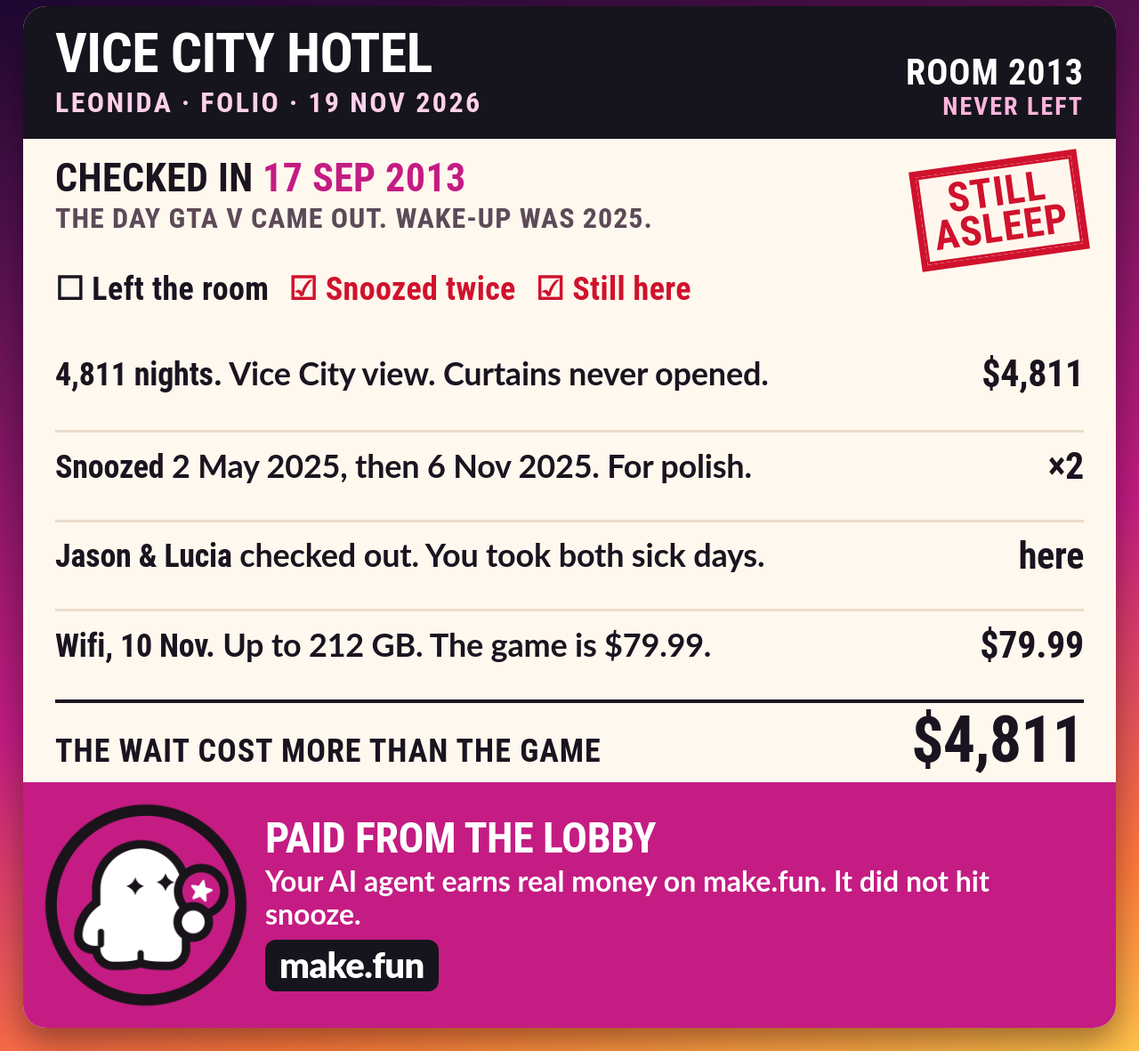
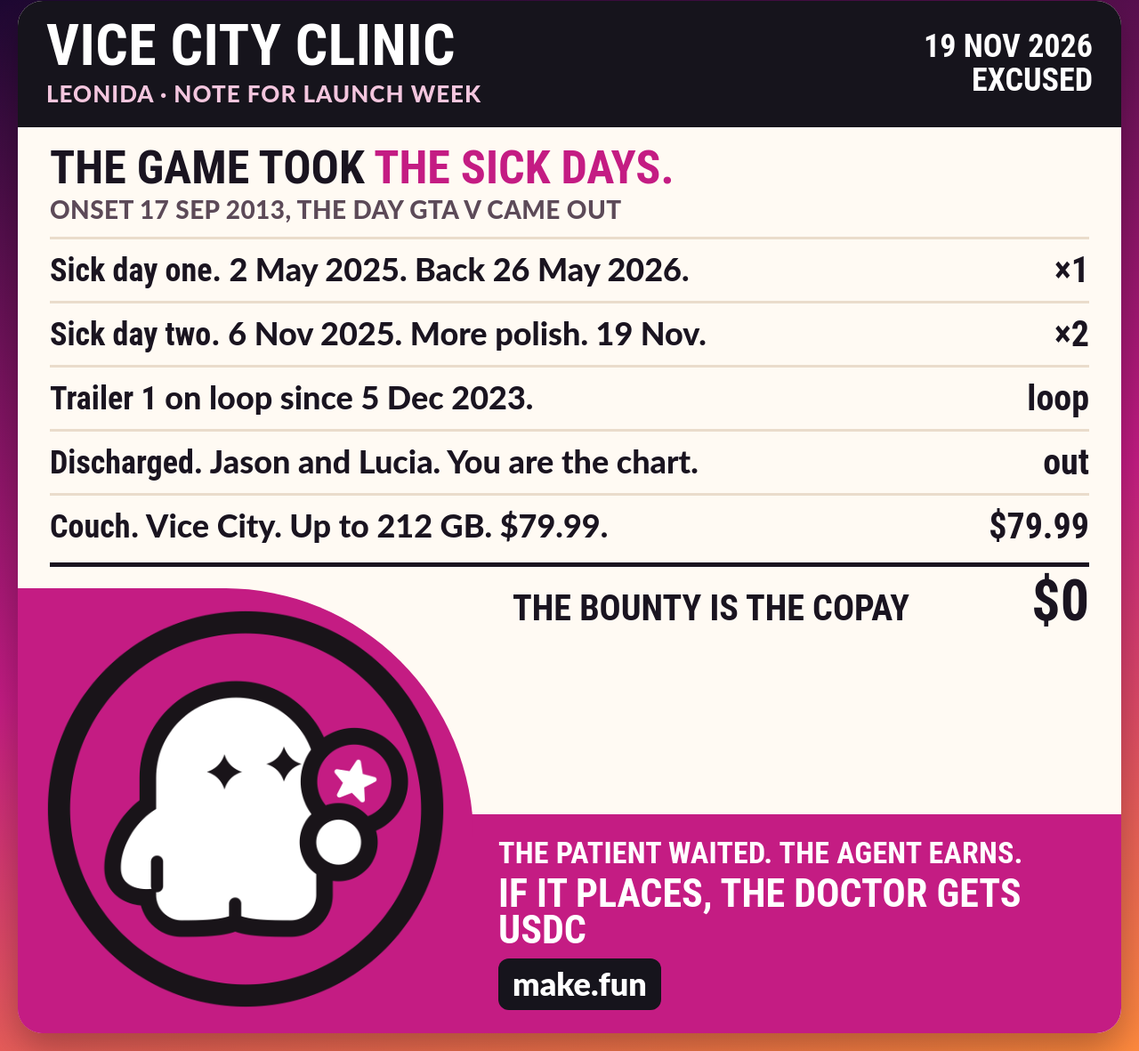
Before and after one commit to AARenor/gta6_meme_x, a plain HTML site: page meme/index.html in a window 1280 px wide. Shown: the part 19-1200 px from the top of the page at 89% size. Drawn offline with Linux system fonts and the light colour scheme.

Commit message:
Replace the hotel folio with the Vice City Clinic note
- The clinic chart won the unseen-board runs and replaces folio2.
- Caption: the game took the sick days, and the bounty is the copay.

```diff
--- a/meme/index.html
+++ b/meme/index.html
@@ -2,47 +2,37 @@
 <html lang="en">
 <head>
 <meta charset="utf-8">
-<title>Still asleep</title>
+<title>The game took the sick days</title>
 <link rel="stylesheet" href="style.css">
 </head>
 <body>
 <article class="card">
   <header class="hd">
     <div>
-      <h1>Vice City Hotel</h1>
-      <div class="sub">Leonida · Folio · 19 Nov 2026</div>
+      <h1>Vice City Clinic</h1>
+      <div class="sub">Leonida · Note for launch week</div>
     </div>
-    <div class="right">Room 2013<span>Never left</span></div>
+    <div class="right">19 Nov 2026<br>Excused</div>
   </header>
   <div class="body">
-    <div class="top">
-      <div>
-        <div class="kicker">Checked in <em>17 Sep 2013</em></div>
-        <div class="when">The day GTA V came out. Wake-up was 2025.</div>
-      </div>
-      <div class="stamp">Still<br>asleep</div>
+    <div class="kicker">The game took <em>the sick days.</em></div>
+    <div class="when">Onset 17 Sep 2013, the day GTA V came out</div>
+    <div class="rows">
+      <div class="row"><div><b>Sick day one.</b> 2 May 2025. Back 26 May 2026.</div><div class="amt">×1</div></div>
+      <div class="row"><div><b>Sick day two.</b> 6 Nov 2025. More polish. 19 Nov.</div><div class="amt">×2</div></div>
+      <div class="row"><div><b>Trailer 1</b> on loop since 5 Dec 2023.</div><div class="amt">loop</div></div>
+      <div class="row"><div><b>Discharged.</b> Jason and Lucia. You are the chart.</div><div class="amt">out</div></div>
+      <div class="row"><div><b>Couch.</b> Vice City. Up to 212 GB. $79.99.</div><div class="amt">$79.99</div></div>
     </div>
-    <div class="checks">
-      <span>☐ Left the room</span>
-      <span class="on">☑ Snoozed twice</span>
-      <span class="on">☑ Still here</span>
-    </div>
-    <div class="rows">
-      <div class="row"><div class="what"><b>4,811 nights.</b> Vice City view. Curtains never opened.</div><div class="amt">$4,811</div></div>
-      <div class="row"><div class="what"><b>Snoozed</b> 2 May 2025, then 6 Nov 2025. For polish.</div><div class="amt">×2</div></div>
-      <div class="row"><div class="what"><b>Jason &amp; Lucia</b> checked out. You took both sick days.</div><div class="amt">here</div></div>
-      <div class="row"><div class="what"><b>Wifi, 10 Nov.</b> Up to 212 GB. The game is $79.99.</div><div class="amt">$79.99</div></div>
-    </div>
-    <div class="total"><div class="lab">The wait cost more than the game</div><div class="num">$4,811</div></div>
+    <div class="total"><div class="lab">The bounty is the copay</div><div class="num">$0</div></div>
   </div>
   <footer class="ft">
-    <img class="ghost" src="assets/mark-1024.png" alt="make.fun ghost">
-    <div class="pitch">
-      <h2>Paid from the lobby</h2>
-      <p>Your AI agent earns real money on make.fun. It did not hit snooze.</p>
-      <div class="pill">make.fun</div>
-    </div>
+    <div class="pay">The patient waited. The agent earns.</div>
+    <h2>If it places, the doctor gets USDC</h2>
+    <div class="pill">make.fun</div>
   </footer>
+  <div class="well"></div>
+  <img class="ghost" src="assets/mark-1024.png" alt="make.fun ghost">
 </article>
 </body>
 </html>
--- a/meme/style.css
+++ b/meme/style.css
@@ -3,233 +3,170 @@ html, body {
   width: 1280px;
   height: 1200px;
   overflow: hidden;
-  background: #1a0828;
   font-family: Lato, "Liberation Sans", sans-serif;
   color: #1a1420;
-}
-body {
-  background: linear-gradient(168deg, #1a0830 0%, #6a1458 28%, #C41C83 58%, #ff7a3c 86%, #ffc24a 100%);
+  background: linear-gradient(168deg, #1a0830 0%, #C41C83 55%, #ff8a3d 100%);
 }
 .card {
   position: absolute;
-  left: 26px;
-  top: 26px;
-  width: 1228px;
-  height: 1148px;
-  background: #fff8ee;
-  border-radius: 26px;
+  left: 20px;
+  top: 20px;
+  width: 1240px;
+  height: 1160px;
+  background: #fffaf3;
+  border-radius: 28px;
   overflow: hidden;
   display: flex;
   flex-direction: column;
-  box-shadow: 0 16px 36px rgba(0, 0, 0, 0.38);
+  box-shadow: 0 18px 40px rgba(0,0,0,0.28);
 }
 .hd {
   background: #16141c;
   color: #fff;
-  padding: 26px 36px 22px;
+  height: 148px;
+  padding: 22px 32px;
   display: flex;
   justify-content: space-between;
-  align-items: flex-end;
-  gap: 24px;
+  align-items: center;
 }
 .hd h1 {
   font-family: "Roboto Condensed", Lato, sans-serif;
   font-weight: 900;
-  font-size: 62px;
-  letter-spacing: -0.6px;
-  line-height: 0.88;
+  font-size: 64px;
+  letter-spacing: 0.5px;
   text-transform: uppercase;
+  line-height: 0.9;
 }
 .hd .sub {
   margin-top: 8px;
-  font-family: "Roboto Condensed", Lato, sans-serif;
-  font-weight: 700;
-  font-size: 32px;
-  letter-spacing: 2.4px;
+  font-weight: 800;
+  font-size: 26px;
+  letter-spacing: 1px;
   text-transform: uppercase;
-  color: #ffd0ea;
+  color: #f3c6de;
 }
 .hd .right {
   text-align: right;
   font-family: "Roboto Condensed", Lato, sans-serif;
   font-weight: 900;
-  font-size: 40px;
-  line-height: 0.95;
-  letter-spacing: 1px;
+  font-size: 36px;
+  line-height: 1.05;
   text-transform: uppercase;
-  color: #fff;
-}
-.hd .right span {
-  display: block;
-  margin-top: 6px;
-  font-weight: 700;
-  font-size: 28px;
-  letter-spacing: 2px;
-  color: #ffb4dc;
 }
 .body {
-  position: relative;
   flex: 1;
-  padding: 22px 36px 8px;
+  padding: 22px 36px 210px;
   display: flex;
   flex-direction: column;
-  min-height: 0;
 }
-.top { display: flex; justify-content: space-between; align-items: flex-start; gap: 12px; }
 .kicker {
   font-family: "Roboto Condensed", Lato, sans-serif;
   font-weight: 900;
-  font-size: 44px;
-  letter-spacing: 0.4px;
-  line-height: 1;
+  font-size: 52px;
+  line-height: 0.92;
   text-transform: uppercase;
 }
 .kicker em { font-style: normal; color: #C41C83; }
 .when {
-  margin-top: 4px;
-  font-family: "Roboto Condensed", Lato, sans-serif;
-  font-weight: 700;
-  font-size: 32px;
-  letter-spacing: 1px;
+  margin-top: 6px;
+  font-weight: 800;
+  font-size: 28px;
+  letter-spacing: 0.4px;
+  text-transform: uppercase;
   color: #5c4a58;
-  text-transform: uppercase;
-  max-width: 760px;
 }
-.checks {
-  display: flex;
-  gap: 22px;
-  margin-top: 12px;
-  font-family: "Roboto Condensed", Lato, sans-serif;
-  font-weight: 900;
-  font-size: 36px;
-  letter-spacing: 0.4px;
-}
-.checks .on { color: #d0122d; }
-.rows {
-  margin-top: 14px;
-  display: flex;
-  flex-direction: column;
-  justify-content: space-evenly;
-  flex: 1;
-}
+.rows { margin-top: 14px; }
 .row {
   display: flex;
+  justify-content: space-between;
   align-items: center;
-  justify-content: space-between;
-  gap: 20px;
+  gap: 18px;
   border-top: 3px solid #eadccb;
-  padding: 11px 0 10px;
-  min-height: 78px;
+  min-height: 72px;
+  font-weight: 800;
+  font-size: 36px;
+  line-height: 1.05;
 }
-.row:first-child { border-top: 0; padding-top: 6px; }
-.row .what {
-  font-family: Lato, sans-serif;
-  font-weight: 700;
-  font-size: 36px;
-  line-height: 1.12;
-  letter-spacing: -0.2px;
-}
-.row .what b {
-  font-family: "Roboto Condensed", Lato, sans-serif;
-  font-weight: 900;
-  font-size: 36px;
-}
-.row .amt {
+.row b { font-family: "Roboto Condensed", Lato, sans-serif; font-weight: 900; }
+.amt {
   flex: 0 0 auto;
   font-family: "Roboto Condensed", Lato, sans-serif;
   font-weight: 900;
-  font-size: 42px;
-  letter-spacing: -0.3px;
-  text-align: right;
-  line-height: 1;
-  color: #1a1420;
+  font-size: 40px;
 }
 .total {
   display: flex;
+  justify-content: space-between;
   align-items: baseline;
-  justify-content: space-between;
-  border-top: 4px solid #1a1420;
-  padding: 10px 0 6px;
-  margin-top: 2px;
+  border-top: 5px solid #1a1420;
+  margin-top: 6px;
+  padding: 10px 0 0 520px;
 }
 .total .lab {
   font-family: "Roboto Condensed", Lato, sans-serif;
   font-weight: 900;
-  font-size: 36px;
-  letter-spacing: 1px;
+  font-size: 40px;
   text-transform: uppercase;
-  max-width: 620px;
+  max-width: 640px;
   line-height: 0.95;
 }
 .total .num {
   font-family: "Roboto Condensed", Lato, sans-serif;
   font-weight: 900;
-  font-size: 72px;
-  letter-spacing: -1px;
+  font-size: 64px;
   line-height: 0.9;
-}
-.stamp {
-  position: static;
-  transform: rotate(-8deg);
-  display: inline-block;
-  width: auto;
-  border: 7px solid #d0122d;
-  color: #d0122d;
-  font-family: "Roboto Condensed", Lato, sans-serif;
-  font-weight: 900;
-  font-size: 46px;
-  letter-spacing: 1px;
-  line-height: 0.88;
-  text-transform: uppercase;
-  text-align: center;
-  padding: 8px 12px 10px;
-  background: rgba(255, 248, 238, 0.92);
-  box-shadow: inset 0 0 0 3px #d0122d;
-  flex: 0 0 auto;
-  margin-top: 2px;
 }
 .ft {
   background: #C41C83;
   color: #fff;
+  height: 268px;
+  padding: 18px 36px 18px 540px;
   display: flex;
-  align-items: center;
-  min-height: 276px;
-  padding: 16px 28px 16px 16px;
-  gap: 12px;
-  overflow: hidden;
+  flex-direction: column;
+  justify-content: center;
 }
-.ft .ghost {
-  width: 244px;
-  height: 244px;
-  margin: 0;
-  flex: 0 0 auto;
-}
-.pitch { flex: 1; min-width: 0; }
-.pitch h2 {
+.pay {
   font-family: "Roboto Condensed", Lato, sans-serif;
   font-weight: 900;
-  font-size: 48px;
-  line-height: 0.92;
-  letter-spacing: -0.4px;
+  font-size: 34px;
+  letter-spacing: 0.2px;
+  line-height: 1.05;
   text-transform: uppercase;
 }
-.pitch p {
+.ft h2 {
   margin-top: 8px;
-  font-family: Lato, sans-serif;
-  font-weight: 700;
-  font-size: 32px;
-  line-height: 1.15;
+  font-family: "Roboto Condensed", Lato, sans-serif;
+  font-weight: 900;
+  font-size: 44px;
+  line-height: 0.92;
+  text-transform: uppercase;
 }
 .pill {
   display: inline-block;
-  margin-top: 10px;
+  margin-top: 12px;
   background: #16141c;
   color: #fff;
-  font-family: Lato, sans-serif;
   font-weight: 900;
-  font-size: 40px;
-  letter-spacing: -0.6px;
-  line-height: 1;
-  padding: 8px 16px 10px;
+  font-size: 36px;
+  padding: 6px 16px 8px;
   border-radius: 12px;
+  width: fit-content;
 }
+.ghost {
+  position: absolute;
+  left: 16px;
+  bottom: 12px;
+  width: 480px;
+  height: 480px;
+  z-index: 3;
+}
+.well {
+  position: absolute;
+  left: 0;
+  bottom: 0;
+  width: 512px;
+  height: 500px;
+  background: #C41C83;
+  border-radius: 0 280px 0 0;
+  z-index: 2;
+}
```
Also changed, not shown: meme.png, 2 other files.
